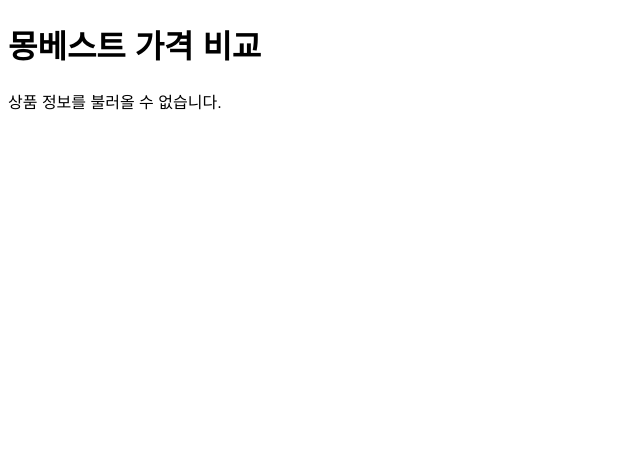
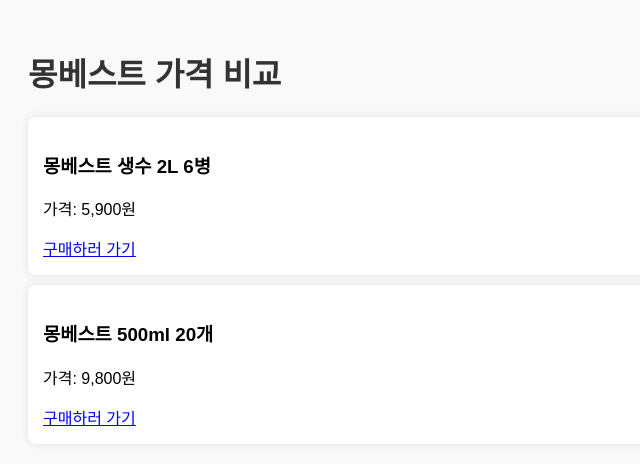
Before and after one commit to chani0124/mongbest, a plain HTML site: page index.html in a window 1280 px wide. Shown: the whole page, without its empty margins (0-640 px from the left). Drawn offline with Linux system fonts and the light colour scheme.

Commit message:
Add files via upload

```diff
--- a/index.html
+++ b/index.html
@@ -1,35 +1,14 @@
 <!DOCTYPE html>
 <html lang="ko">
 <head>
-  <meta charset="UTF-8">
-  <meta name="viewport" content="width=device-width, initial-scale=1.0">
+  <meta charset="UTF-8" />
+  <meta name="viewport" content="width=device-width, initial-scale=1.0" />
   <title>몽베스트 가격 비교</title>
-  <link rel="stylesheet" href="style.css">
+  <link rel="stylesheet" href="style.css" />
 </head>
 <body>
   <h1>몽베스트 가격 비교</h1>
   <div id="product-list"></div>
-
-  <script>
-    fetch('./products.json')
-      .then(response => response.json())
-      .then(data => {
-        const list = document.getElementById('product-list');
-        data.products.forEach(product => {
-          const item = document.createElement('div');
-          item.className = 'product-item';
-          item.innerHTML = `
-            <h2>${product.name}</h2>
-            <p>가격: ${product.price}</p>
-            <a href="${product.link}" target="_blank">구매하러 가기</a>
-          `;
-          list.appendChild(item);
-        });
-      })
-      .catch(error => {
-        document.getElementById('product-list').innerText = '상품 정보를 불러올 수 없습니다.';
-        console.error('Error:', error);
-      });
-  </script>
+  <script src="scripts/update.js"></script>
 </body>
 </html>
--- a/products.json
+++ b/products.json
@@ -1 +1,12 @@
-[{"name": "몽베스트 생수", "price": "12,000원"}]
+[
+  {
+    "name": "몽베스트 생수 2L 6병",
+    "price": "5,900원",
+    "link": "https://www.example.com/mongbest1"
+  },
+  {
+    "name": "몽베스트 500ml 20개",
+    "price": "9,800원",
+    "link": "https://www.example.com/mongbest2"
+  }
+]
--- /dev/null
+++ b/scripts/update.js
@@ -0,0 +1,16 @@
+fetch('../products.json')
+  .then(response => response.json())
+  .then(data => {
+    const list = document.getElementById('product-list');
+    data.forEach(product => {
+      const item = document.createElement('div');
+      item.className = 'product';
+      item.innerHTML = `
+        <h3>${product.name}</h3>
+        <p>가격: ${product.price}</p>
+        <a href="${product.link}" target="_blank">구매하러 가기</a>
+      `;
+      list.appendChild(item);
+    });
+  })
+  .catch(error => console.error('데이터 로드 실패:', error));
--- a/style.css
+++ b/style.css
@@ -1 +1,15 @@
-body { font-family: Arial; }
+body {
+  font-family: Arial, sans-serif;
+  padding: 20px;
+  background: #f9f9f9;
+}
+h1 {
+  color: #333;
+}
+.product {
+  background: white;
+  padding: 15px;
+  margin-bottom: 10px;
+  border-radius: 8px;
+  box-shadow: 0 0 10px rgba(0,0,0,0.1);
+}
```
